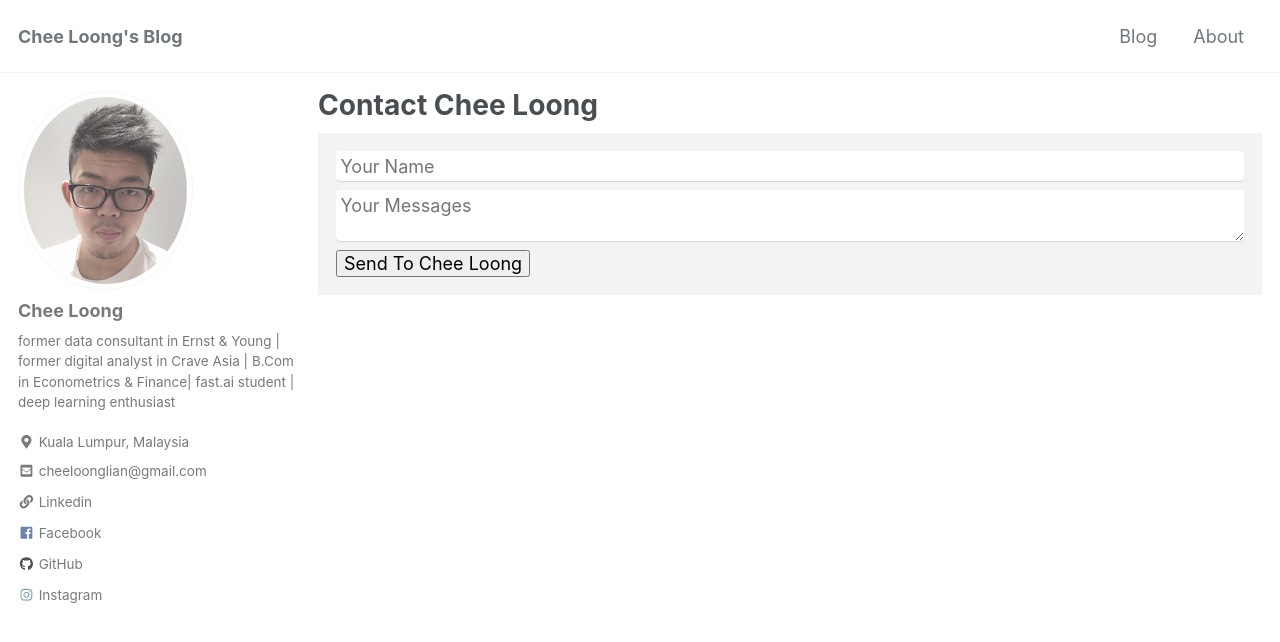
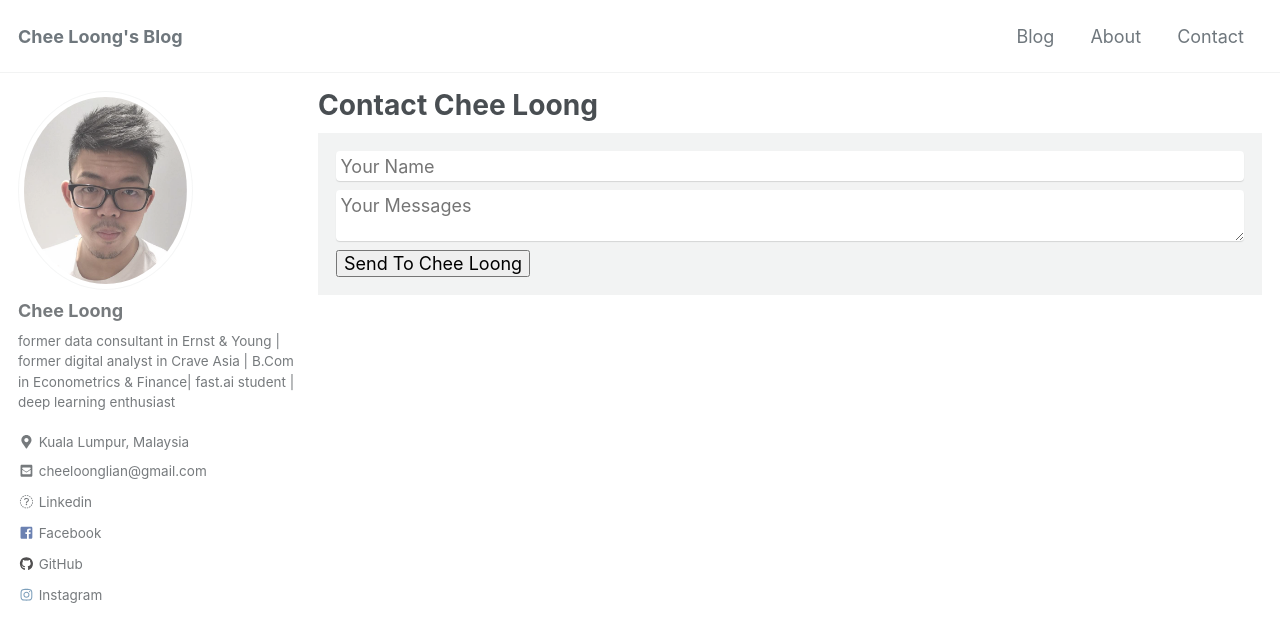
Before and after one commit to CheeLoong/CheeLoong.github.io, a Jekyll site: the page built from _pages/contact.html, in a window 1280 px wide and 900 px high. Shown: the top 642 px of the window. Built offline with Jekyll 4.4.1, drawn with Linux system fonts in a browser that asks for light colours; cached includes are drawn as plain includes.

Commit message:
linkedin icon

```diff
--- a/_config.yml
+++ b/_config.yml
@@ -116,7 +116,7 @@
       icon: "fas fa-fw fa-envelope-square"
       url: mailto:cheeloonglian@gmail.com
     - label: "Linkedin"
-      icon: "fas fa-fw fa-link"
+      icon: "fas fa-fw fa-linkedin-square"
       url: "https://www.linkedin.com/in/chee-loong-l-40b341145/"
     - label: "Twitter"
       icon: "fab fa-fw fa-twitter-square"
--- a/_data/navigation.yml
+++ b/_data/navigation.yml
@@ -4,6 +4,8 @@
     url: /year-archive/
   - title: "About"
     url: /about/
+  - title: "Contact"
+    url: /contact/
   # - title: "Sample Collections"
   #   url: /collection-archive/
   # - title: "Sitemap"
```
